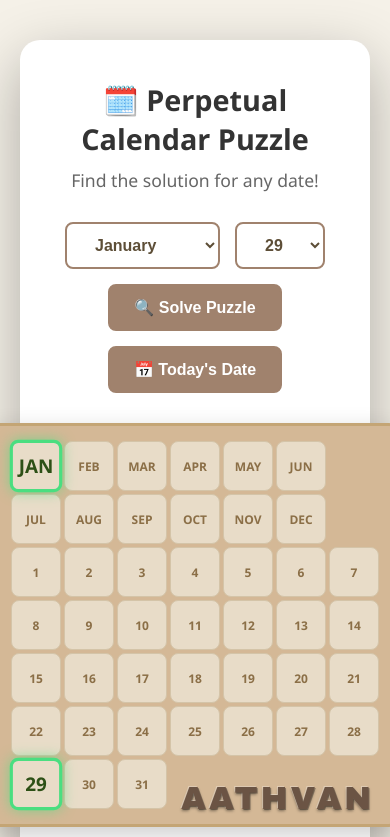
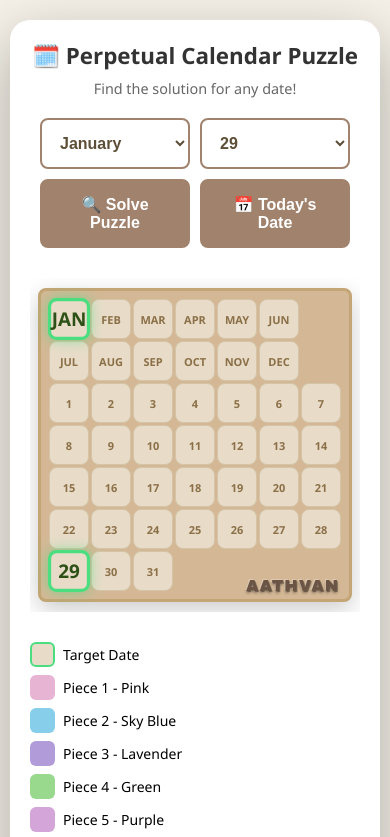
Before and after one commit to codesmith17/perpetual-calender, a plain HTML site: page index.html in a window 390 px wide. Shown: the top 837 px of the page. Drawn offline with Linux system fonts and the light colour scheme.

Commit message:
Optimize UI for mobile devices
- Add responsive breakpoints for different screen sizes
- Improve touch targets for mobile (larger buttons)
- Better cell sizing on small screens (40-45px)
- Optimize AATHVAN branding size for mobile
- Add mobile-specific viewport settings
- Prevent unwanted zoom on touch devices
- Improve scrolling with webkit-overflow-scrolling
- Better legend layout on mobile (2 columns -> 1 column)
- Enhanced contrast and readability on small screens

```diff
--- a/index.html
+++ b/index.html
@@ -2,13 +2,22 @@
 <html lang="en">
 <head>
     <meta charset="UTF-8">
-    <meta name="viewport" content="width=device-width, initial-scale=1.0">
+    <meta name="viewport" content="width=device-width, initial-scale=1.0, maximum-scale=1.0, user-scalable=no">
+    <meta name="theme-color" content="#f5f1e8">
+    <meta name="apple-mobile-web-app-capable" content="yes">
+    <meta name="apple-mobile-web-app-status-bar-style" content="black-translucent">
     <title>Perpetual Calendar Puzzle Solver</title>
     <style>
         * {
             margin: 0;
             padding: 0;
             box-sizing: border-box;
+            -webkit-tap-highlight-color: transparent;
+        }
+
+        html {
+            -webkit-text-size-adjust: 100%;
+            touch-action: manipulation;
         }
 
         body {
@@ -89,6 +98,9 @@
             display: flex;
             justify-content: center;
             margin: 30px 0;
+            overflow-x: auto;
+            padding: 10px 0;
+            -webkit-overflow-scrolling: touch;
         }
 
         .board {
@@ -268,14 +280,116 @@
         }
 
         @media (max-width: 768px) {
-            .cell {
-                width: 50px;
-                height: 50px;
-                font-size: 12px;
+            body {
+                padding: 10px;
+            }
+
+            .container {
+                padding: 20px;
+                margin: 10px 0;
             }
 
             h1 {
-                font-size: 1.8em;
+                font-size: 1.6em;
+                margin-bottom: 8px;
+            }
+
+            .subtitle {
+                font-size: 0.9em;
+                margin-bottom: 20px;
+            }
+
+            .controls {
+                gap: 10px;
+            }
+
+            select, button {
+                padding: 10px 16px;
+                font-size: 14px;
+                width: 100%;
+                max-width: 150px;
+            }
+
+            .cell {
+                width: 45px;
+                height: 45px;
+                font-size: 13px;
+            }
+
+            .board {
+                padding: 10px;
+                gap: 2px;
+            }
+
+            .board::after {
+                font-size: 20px;
+                bottom: 5px;
+                right: 10px;
+                letter-spacing: 2px;
+            }
+
+            .legend {
+                grid-template-columns: repeat(2, 1fr);
+                gap: 8px;
+                font-size: 13px;
+            }
+
+            .legend-color {
+                width: 25px;
+                height: 25px;
+            }
+
+            .info {
+                padding: 12px;
+                font-size: 14px;
+            }
+
+            .status {
+                font-size: 14px;
+                padding: 12px;
+            }
+        }
+
+        @media (max-width: 480px) {
+            h1 {
+                font-size: 1.4em;
+            }
+
+            .cell {
+                width: 40px;
+                height: 40px;
+                font-size: 11px;
+            }
+
+            .board {
+                padding: 8px;
+            }
+
+            .board::after {
+                font-size: 16px;
+                letter-spacing: 1px;
+            }
+
+            select, button {
+                font-size: 13px;
+                padding: 8px 12px;
+            }
+
+            .legend {
+                grid-template-columns: 1fr;
+            }
+        }
+
+        /* Better touch targets for mobile */
+        @media (hover: none) {
+            button {
+                padding: 14px 24px;
+                font-size: 16px;
+            }
+
+            select {
+                padding: 14px;
+                font-size: 16px;
             }
         }
     </style>
```
